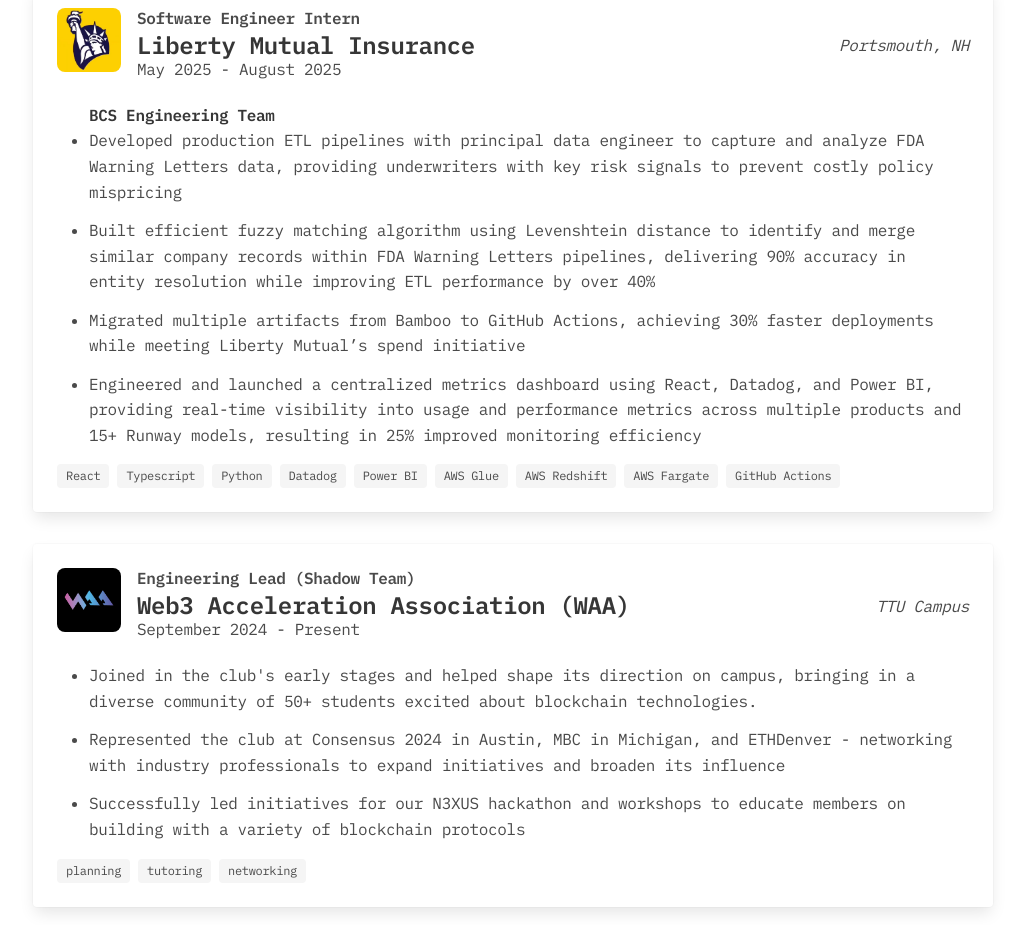
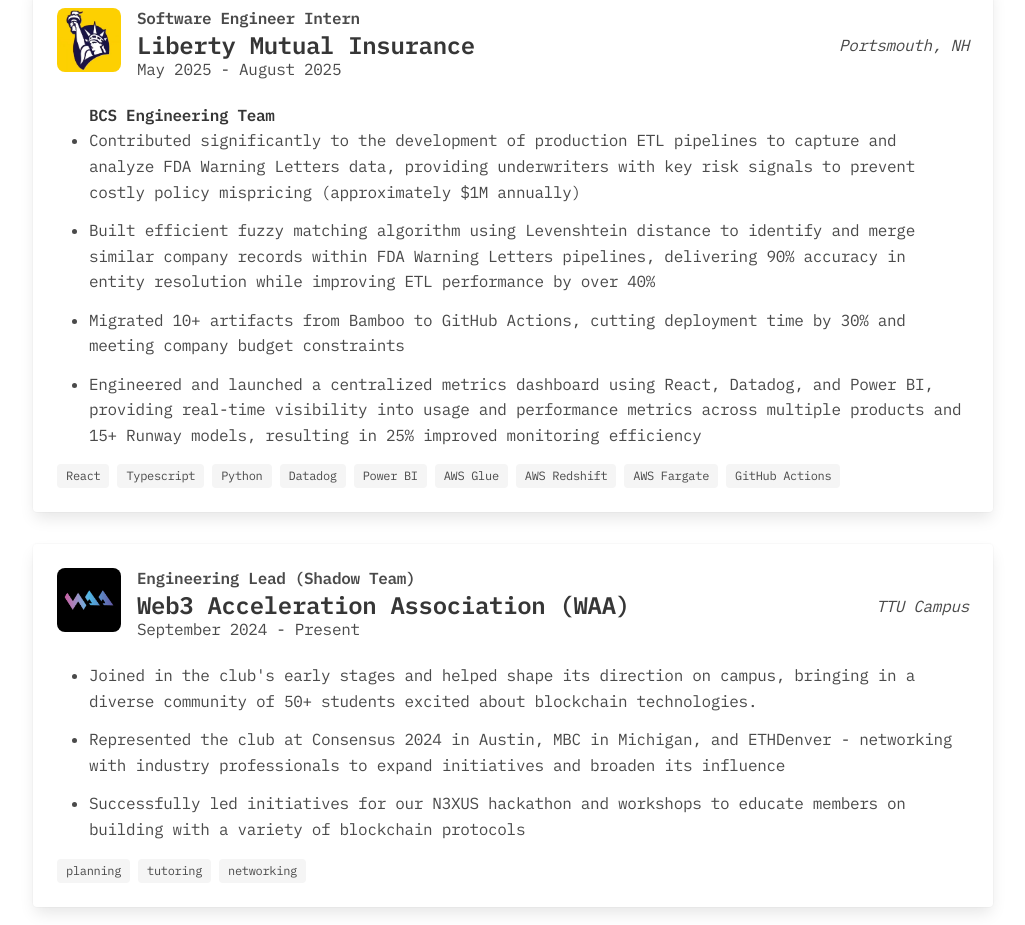
Before and after one commit to jb-gy/jb-gy.github.io, a plain HTML site: page index.html in a window 1280 px wide. Shown: the part 1513-2438 px from the top of the page, without its empty margins (127-1152 px from the left). Drawn offline with nearby package versions, Linux system fonts and the light colour scheme.

Commit message:
Update index.html

```diff
--- a/index.html
+++ b/index.html
@@ -166,9 +166,9 @@
             <p></p>
             <ul>
                 <strong>BCS Engineering Team</strong>
-                <li>Developed production ETL pipelines with principal data engineer to capture and analyze FDA Warning Letters data, providing underwriters with key risk signals to prevent costly policy mispricing</li>
+                <li>Contributed significantly to the development of production ETL pipelines to capture and analyze FDA Warning Letters data, providing underwriters with key risk signals to prevent costly policy mispricing (approximately $1M annually)</li>
                 <li>Built efficient fuzzy matching algorithm using Levenshtein distance to identify and merge similar company records within FDA Warning Letters pipelines, delivering 90% accuracy in entity resolution while improving ETL performance by over 40%</li>
-                <li>Migrated multiple artifacts from Bamboo to GitHub Actions, achieving 30% faster deployments while meeting Liberty Mutual’s spend initiative</li>
+                <li>Migrated 10+ artifacts from Bamboo to GitHub Actions, cutting deployment time by 30% and meeting company budget constraints</li>
                 <li>Engineered and launched a centralized metrics dashboard using React, Datadog, and Power BI, providing real-time visibility into usage and performance metrics across multiple products and 15+ Runway models, resulting in 25% improved monitoring efficiency</li>
             </ul>
             <div class="tags">
```
